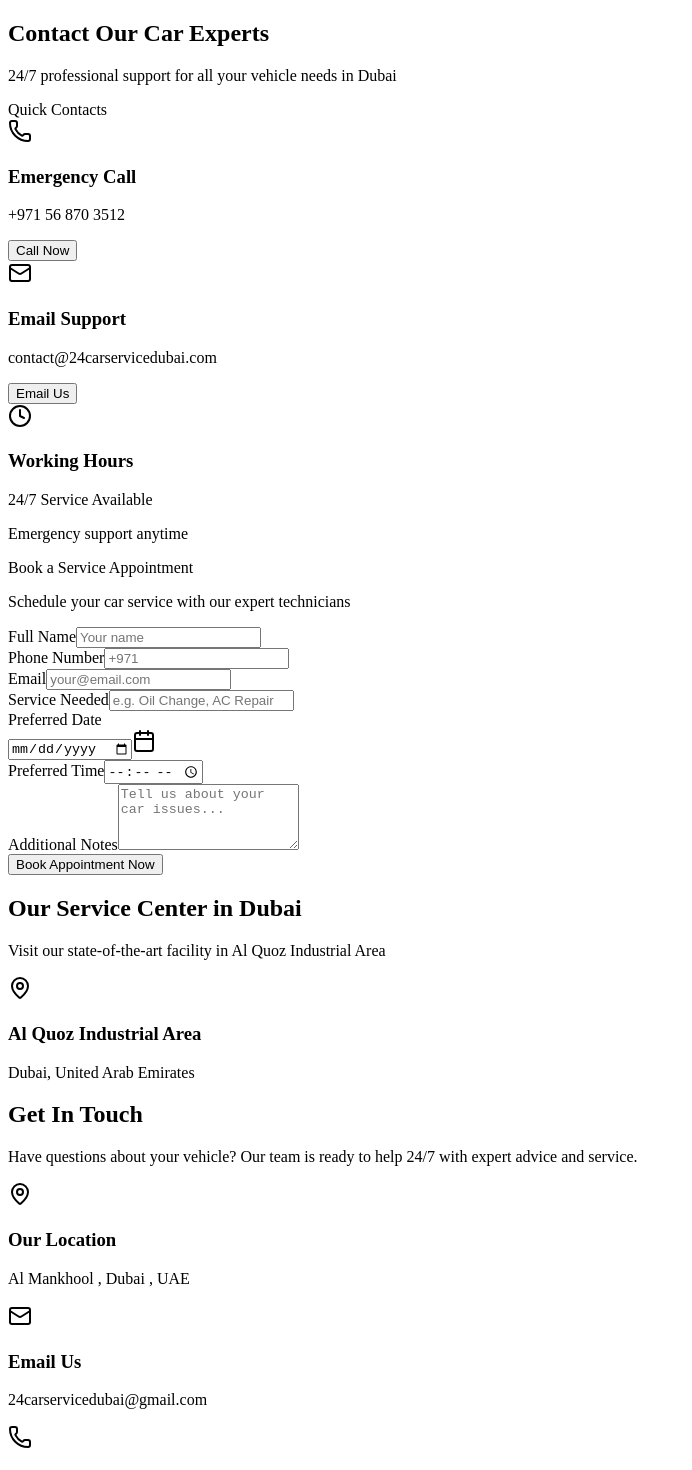
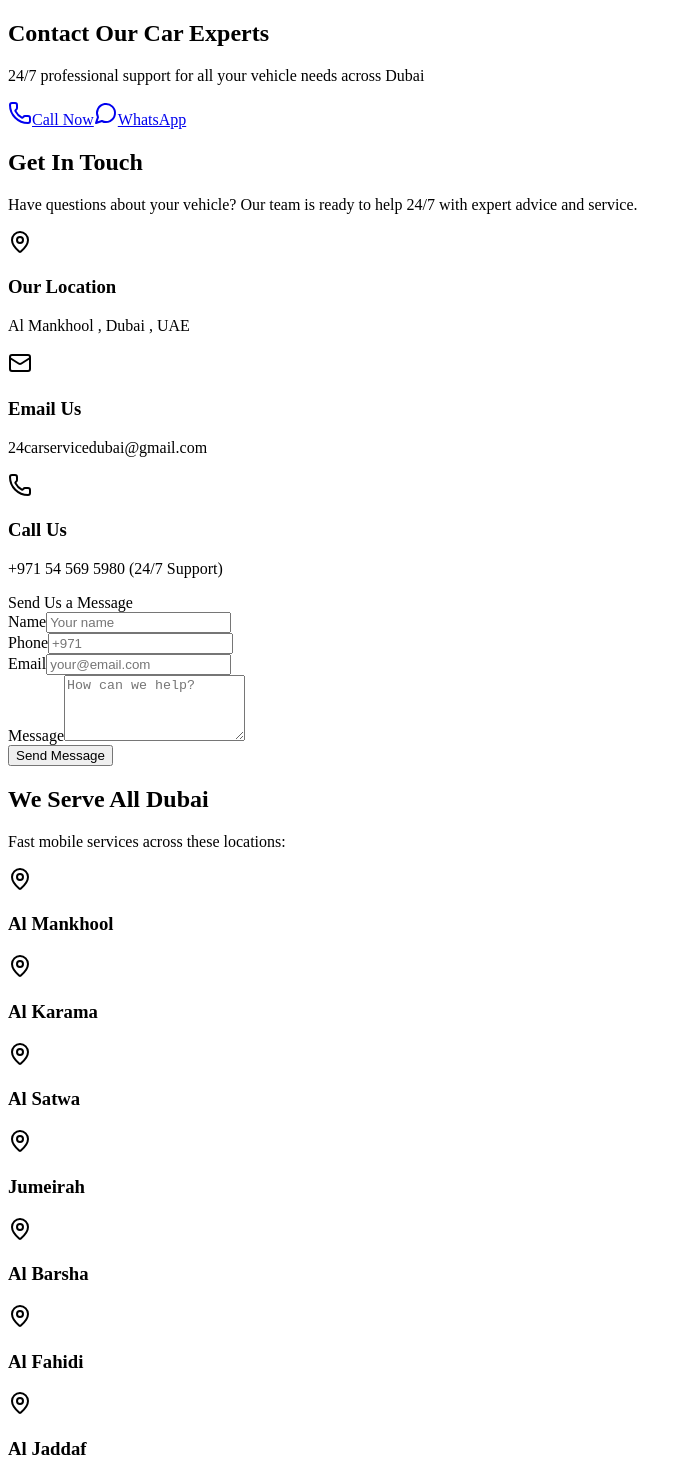
Before and after one commit to imam-hossain-wd/24-car-service-dubai, a Next.js app: page /ContactPage/ContactPage in a window 1280 px wide. Shown: the top 1470 px of the page, without its empty margins (0-692 px from the left). Built offline with nearby package versions, Linux system fonts and the light colour scheme.

Commit message:
contact page modify

```diff
--- a/src/app/layout.jsx
+++ b/src/app/layout.jsx
@@ -38,8 +38,8 @@ export default function RootLayout({ children }) {
           {children}
           <SpeedInsights/>
           <Analytics />
-          {/* <FloatingButtons />
-          <MobileBottomNav /> */}
+          <FloatingButtons />
+          <MobileBottomNav />
           <Footer />
         </div>
       </body>
--- a/src/components/view/GetTouch/GetTouch.jsx
+++ b/src/components/view/GetTouch/GetTouch.jsx
@@ -6,7 +6,7 @@ import { Card , CardContent, CardHeader, CardTitle } from '@/components/ui/card'
 
 export default function GetTouch() {
   return (
-    <section className="py-8 md:py-24 bg-gradient-to-b from-gray-50 to-white">
+    <section className="py-8 md:py-12 bg-gradient-to-b from-gray-50 to-white">
     <div className="container mx-auto">
       <div className="grid items-center gap-12 lg:grid-cols-2">
         <div className='w-[85%] mx-auto'>
--- a/src/components/view/Reviews/Reviews.jsx
+++ b/src/components/view/Reviews/Reviews.jsx
@@ -178,6 +178,7 @@ import Image from 'next/image';
 import googleLogo from '../../../assets/googleLogo.png'
 import googleVerifiedBadge from '../../../assets/googleVerifiedBadge.png'
 import googleTextIcon from '../../../assets/googleTextIcon.png'
+import Link from 'next/link';
 
 const reviews = [
   {
@@ -259,7 +260,8 @@ export default function Reviews() {
 
             <div className="text-center">
               <button className="bg-primary hover:bg-green-600 text-white px-4 md:px-6 py-2 rounded-full text-[14px] md:text-lg font-medium transition-colors">
-                Review us on Google
+               <Link href="https://g.page/r/CdrwD2SVrLO7EAI/review">
+                Review us on Google</Link>
               </button>
             </div>
           </div>
@@ -343,7 +345,7 @@ export default function Reviews() {
                     </p>
                     <div className="flex items-center justify-between">
                       <a
-                        href="https://g.page/r/CdrwD2SVrLO7EAI/review"
+                        href="https://share.google/2cj4qTPpn0OHGc1zf"
                         className="text-primary hover:text-green-600 text-sm font-medium flex items-center gap-1 transition-colors"
                       >
                         Read full review <ChevronRight className="w-4 h-4" />
--- a/src/pages/ContactPage/ContactPage.jsx
+++ b/src/pages/ContactPage/ContactPage.jsx
@@ -1,3 +1,77 @@
+// import { Calendar, Clock, Mail, MapPin, Phone } from 'lucide-react'
+// import { Card, CardContent, CardHeader, CardTitle } from '@/components/ui/card'
+// import { Button } from '@/components/ui/button'
+// import { Input } from '@/components/ui/input'
+// import { Textarea } from '@/components/ui/textarea'
+// import GetTouch from '@/components/view/GetTouch/GetTouch'
+// import { getContactPageSchema } from '@/schemas/contactPageSchema'
+// import { SeoHead } from '@/seo/SeoHead'
+// import MapComponent from '@/components/ui/shared/Map/MapComponent'
+
+
+
+// export default function ContactPage() {
+
+//   const pageTitle = "Contact 24 Car Service Dubai | 24/7 Car Help";
+//   const pageDescription = "Need urgent car help in Dubai? Contact 24 Car Service Dubai anytime for 24/7 on-demand car repair, battery replacement, and roadside assistance. Call or WhatsApp now!";
+//   const pageKeywords = "contact car repair Dubai, mobile mechanic phone number, 24/7 roadside assistance, emergency car service contact Dubai";
+//   const pageCanonical = "https://24CarServiceDubai.com/contact";
+
+//   const contactPageSchema = getContactPageSchema();
+
+
+//   return (
+//     <div>
+//       <SeoHead
+//         title={pageTitle}
+//         description={pageDescription}
+//         keywords={pageKeywords}
+//         canonicalUrl={pageCanonical}
+//         schema={contactPageSchema} // Pass the ContactPage schema object
+//       />
+
+//       <div className="bg-white">
+
+//           <section className="relative h-[60vh] min-h-[500px] w-full bg-[image:linear-gradient(to_right,var(--tw-gradient-from)/10,var(--tw-gradient-to)/10),url('https://res.cloudinary.com/dmzcvexar/image/upload/v1752751674/24_car_service_contact_us_y2xjdv.webp')] bg-cover bg-center bg-no-repeat">
+//   {/* Rest of the code remains the same */}
+
+//   <div className="absolute inset-0 bg-black/20" />
+//           <div className="container relative z-10 flex h-full flex-col items-center justify-center text-center">
+//             <h1 className="text-4xl font-bold text-white sm:text-5xl md:text-6xl">
+//               Contact Our <span className="text-primary">Car Experts</span>
+//             </h1>
+//             <p className="mt-4 max-w-2xl text-lg text-white/90 sm:text-xl">
+//               24/7 professional support for all your vehicle needs in Dubai
+//             </p>
+//           </div>
+// </section>
+
+// <GetTouch />
+//         {/* </section> */}
+
+//          {/* Map Section */}
+//         <section className="py-16 bg-gray-50">
+//           <div className="container mx-auto">
+//             <div className="mx-auto max-w-4xl text-center mb-12">
+//               <h2 className="text-3xl font-bold sm:text-4xl mb-4">
+//                 Our <span className="text-primary">Service Center</span> in Dubai
+//               </h2>
+//               <p className="text-lg text-gray-600">
+//                 Visit our state-of-the-art facility in Al Quoz Industrial Area
+//               </p>
+//             </div>
+//             <MapComponent />
+//           </div>
+//         </section>
+
+
+
+//       </div>
+//     </div>
+//   )
+// }
+
+
 import { Calendar, Clock, Mail, MapPin, Phone } from 'lucide-react'
 import { Card, CardContent, CardHeader, CardTitle } from '@/components/ui/card'
 import { Button } from '@/components/ui/button'
@@ -6,11 +80,11 @@ import { Textarea } from '@/components/ui/textarea'
 import GetTouch from '@/components/view/GetTouch/GetTouch'
 import { getContactPageSchema } from '@/schemas/contactPageSchema'
 import { SeoHead } from '@/seo/SeoHead'
-
-
+import MapComponent from '@/components/ui/shared/Map/MapComponent'
+import { WhatsAppButton } from '@/components/ui/shared/Buttons/WhatsAppButton/WhatsAppButton'
+import { CallNowButton } from '@/components/ui/shared/Buttons/CallNowButton/CallNowButton'
 
 export default function ContactPage() {
-
   const pageTitle = "Contact 24 Car Service Dubai | 24/7 Car Help";
   const pageDescription = "Need urgent car help in Dubai? Contact 24 Car Service Dubai anytime for 24/7 on-demand car repair, battery replacement, and roadside assistance. Call or WhatsApp now!";
   const pageKeywords = "contact car repair Dubai, mobile mechanic phone number, 24/7 roadside assistance, emergency car service contact Dubai";
@@ -18,6 +92,18 @@ export default function ContactPage() {
 
   const contactPageSchema = getContactPageSchema();
 
+  const serviceAreas = [
+    'Al Mankhool - Dubai, UAE',
+    'Al Karama - Dubai, UAE',
+    'Al Satwa - Dubai, UAE',
+    'Jumeirah - Dubai, UAE',
+    'Al Barsha - Dubai, UAE',
+    'Al Fahidi - Dubai, UAE',
+    'Al Jaddaf - Dubai, UAE',
+    'Al Jaffiliya - Dubai, UAE',
+    'Dubai Marina - Dubai, UAE',
+    'Downtown Dubai - Dubai, UAE'
+  ];
 
   return (
     <div>
@@ -26,141 +112,94 @@ export default function ContactPage() {
         description={pageDescription}
         keywords={pageKeywords}
         canonicalUrl={pageCanonical}
-        schema={contactPageSchema} // Pass the ContactPage schema object
+        schema={contactPageSchema}
       />
 
       <div className="bg-white">
-        {/* Hero Section */}
-        <section className="relative h-[60vh] min-h-[500px] w-full bg-gradient-to-r from-primary/10 to-secondary/10">
-          <div className="absolute inset-0 bg-black/20" />
-          <div className="container relative z-10 flex h-full flex-col items-center justify-center text-center">
-            <h1 className="text-4xl font-bold text-white sm:text-5xl md:text-6xl">
-              Contact Our <span className="text-primary">Car Experts</span>
-            </h1>
-            <p className="mt-4 max-w-2xl text-lg text-white/90 sm:text-xl">
-              24/7 professional support for all your vehicle needs in Dubai
-            </p>
+        {/* Enhanced Hero Section */}
+        <section className="relative h-[60vh] min-h-[300px] w-full overflow-hidden">
+          {/* Background Image with Parallax Effect */}
+          <div className="absolute inset-0 bg-[url('https://res.cloudinary.com/dmzcvexar/image/upload/v1752751674/24_car_service_contact_us_y2xjdv.webp')] bg-cover bg-center bg-no-repeat scale-110 animate-zoom-in-out"></div>
+
+          {/* Gradient Overlay */}
+          <div className="absolute inset-0 bg-gradient-to-t from-black/80 via-black/40 to-transparent"></div>
+
+          {/* Content */}
+          <div className="container relative z-10 flex h-full flex-col items-center justify-center text-center px-4">
+            <div className="max-w-4xl space-y-2">
+              <h1 className="text-4xl font-bold text-white sm:text-5xl md:text-6xl lg:text-6xl animate-fade-in-up">
+                Contact Our <span className="text-primary">Car Experts</span>
+              </h1>
+              <p className="mt-2 w-[90%] text-xl text-white/90 sm:text-2xl md:max-w-3xl mx-auto animate-fade-in-up delay-100">
+                24/7 professional support for all your vehicle needs across Dubai
+              </p>
+              <div className="flex flex-wrap justify-center gap-4 mt-4 animate-fade-in-up delay-200">
+                {/* <Button size="lg" className="bg-primary hover:bg-primary/90">
+                  <Phone className="w-5 h-5 mr-2" /> Call Now
+                </Button> */}
+                <CallNowButton />
+                {/* <Button size="lg" variant="outline" className="text-white border-white text-black hover:bg-white/10">
+                  <Mail className="w-5 h-5 mr-2" /> Email Us
+                </Button> */}
+                <WhatsAppButton />
+              </div>
+            </div>
           </div>
+
         </section>
 
-        {/* Contact Grid */}
-        <section className="py-16 md:py-24">
-          <div className="container mx-auto">
-            <div className="grid gap-12 lg:grid-cols-3">
-              {/* Contact Info Card */}
-              <Card className="border-0 bg-gradient-to-b from-primary/5 to-white shadow-lg">
-                <CardHeader>
-                  <CardTitle className="text-2xl">Quick Contacts</CardTitle>
-                </CardHeader>
-                <CardContent className="space-y-6">
-                  <div className="flex items-start gap-4">
-                    <div className="mt-1 rounded-full bg-primary/10 p-3">
-                      <Phone className="h-6 w-6 text-primary" />
-                    </div>
-                    <div>
-                      <h3 className="text-lg font-semibold">Emergency Call</h3>
-                      <p className="text-gray-600">+971 56 870 3512</p>
-                      <Button variant="link" className="h-auto p-0 text-primary">
-                        Call Now
-                      </Button>
-                    </div>
+
+        <GetTouch />
+
+
+        {/* service areas */}
+
+        <section className=" bg-white">
+          <div className="container mx-auto px-4">
+            <div className="text-center mb-8">
+              <h2 className="text-2xl font-bold sm:text-3xl mb-3">
+                We Serve <span className="text-primary">All Dubai</span>
+              </h2>
+              <p className="text-gray-600 text-sm sm:text-base">
+                Fast mobile services across these locations:
+              </p>
+            </div>
+
+            <div className="max-w-3xl mx-auto">
+              <div className="grid grid-cols-3 sm:grid-cols-5 gap-2 sm:gap-3">
+                {serviceAreas.map((area, index) => (
+                  <div
+                    key={index}
+                    className="group flex flex-col items-center justify-center p-3 sm:p-3 rounded-lg bg-gray-50 hover:bg-primary/5 transition-all border border-gray-200 hover:border-primary/30"
+                  >
+                    <MapPin className="w-4 h-4 sm:w-5 sm:h-5 text-primary mb-1.5" />
+                    <h3 className="text-xs sm:text-sm font-medium text-gray-800 text-center leading-tight">
+                      {area.split(' - ')[0]}
+                    </h3>
                   </div>
+                ))}
+              </div>
 
-                  <div className="flex items-start gap-4">
-                    <div className="mt-1 rounded-full bg-primary/10 p-3">
-                      <Mail className="h-6 w-6 text-primary" />
-                    </div>
-                    <div>
-                      <h3 className="text-lg font-semibold">Email Support</h3>
-                      <p className="text-gray-600">contact@24carservicedubai.com</p>
-                      <Button variant="link" className="h-auto p-0 text-primary">
-                        Email Us
-                      </Button>
-                    </div>
-                  </div>
-
-                  <div className="flex items-start gap-4">
-                    <div className="mt-1 rounded-full bg-primary/10 p-3">
-                      <Clock className="h-6 w-6 text-primary" />
-                    </div>
-                    <div>
-                      <h3 className="text-lg font-semibold">Working Hours</h3>
-                      <p className="text-gray-600">24/7 Service Available</p>
-                      <p className="text-sm text-gray-500">
-                        Emergency support anytime
-                      </p>
-                    </div>
-                  </div>
-                </CardContent>
-              </Card>
-
-              {/* Appointment Form */}
-              <Card className="border-0 bg-white/90 backdrop-blur-sm shadow-lg lg:col-span-2">
-                <CardHeader>
-                  <CardTitle className="text-2xl">Book a Service Appointment</CardTitle>
-                  <p className="text-gray-600">
-                    Schedule your car service with our expert technicians
-                  </p>
-                </CardHeader>
-                <CardContent>
-                  <form className="grid gap-6">
-                    <div className="grid gap-4 md:grid-cols-2">
-                      <div className="space-y-2">
-                        <label className="text-sm font-medium">Full Name</label>
-                        <Input placeholder="Your name" />
-                      </div>
-                      <div className="space-y-2">
-                        <label className="text-sm font-medium">Phone Number</label>
-                        <Input placeholder="+971" type="tel" />
-                      </div>
-                    </div>
-
-                    <div className="grid gap-4 md:grid-cols-2">
-                      <div className="space-y-2">
-                        <label className="text-sm font-medium">Email</label>
-                        <Input placeholder="your@email.com" type="email" />
-                      </div>
-                      <div className="space-y-2">
-                        <label className="text-sm font-medium">Service Needed</label>
-                        <Input placeholder="e.g. Oil Change, AC Repair" />
-                      </div>
-                    </div>
-
-                    <div className="grid gap-4 md:grid-cols-2">
-                      <div className="space-y-2">
-                        <label className="text-sm font-medium">Preferred Date</label>
-                        <div className="relative">
-                          <Input placeholder="Select date" type="date" />
-                          <Calendar className="absolute right-3 top-3 h-5 w-5 text-gray-400" />
-                        </div>
-                      </div>
-                      <div className="space-y-2">
-                        <label className="text-sm font-medium">Preferred Time</label>
-                        <Input placeholder="Select time" type="time" />
-                      </div>
-                    </div>
-
-                    <div className="space-y-2">
-                      <label className="text-sm font-medium">Additional Notes</label>
-                      <Textarea
-                        placeholder="Tell us about your car issues..."
-                        rows={4}
-                      />
-                    </div>
-
-                    <Button size="lg" className="w-full">
-                      Book Appointment Now
-                    </Button>
-                  </form>
-                </CardContent>
-              </Card>
+              <div className="text-center mt-8">
+                <Button
+                  variant="ghost"
+                  size="sm"
+                  className="text-primary text-sm hover:bg-primary/10 border border-primary/20"
+                >
+                  Check Your Area
+                </Button>
+              </div>
             </div>
           </div>
         </section>
 
+        {/* service areas */}
+
+
+
         {/* Map Section */}
-        <section className="py-16 bg-gray-50">
-          <div className="container mx-auto">
+        <section className="py-8 bg-white">
+          <div className="container mx-auto px-4">
             <div className="mx-auto max-w-4xl text-center mb-12">
               <h2 className="text-3xl font-bold sm:text-4xl mb-4">
                 Our <span className="text-primary">Service Center</span> in Dubai
@@ -169,23 +208,127 @@ export default function ContactPage() {
                 Visit our state-of-the-art facility in Al Quoz Industrial Area
               </p>
             </div>
-
-            <div className="rounded-2xl overflow-hidden shadow-xl border border-gray-200 h-[400px]">
-              {/* Replace with your actual map embed */}
-              <div className="h-full w-full bg-gradient-to-r from-primary/10 to-secondary/10 flex items-center justify-center">
-                <div className="text-center">
-                  <MapPin className="h-12 w-12 text-primary mx-auto mb-4" />
-                  <h3 className="text-xl font-semibold">Al Quoz Industrial Area</h3>
-                  <p className="text-gray-600">Dubai, United Arab Emirates</p>
-                </div>
-              </div>
-            </div>
+            <MapComponent />
           </div>
         </section>
-
-        {/* Get In Touch Component */}
-        <GetTouch />
       </div>
     </div>
   )
 }
+
+
+
+{/* Contact Grid */ }
+// <section className="py-16 md:py-24">
+//   <div className="container mx-auto">
+//     <div className="grid gap-12 lg:grid-cols-3">
+//       {/* Contact Info Card */}
+//       <Card className="border-0 bg-gradient-to-b from-primary/5 to-white shadow-lg">
+//         <CardHeader>
+//           <CardTitle className="text-2xl">Quick Contacts</CardTitle>
+//         </CardHeader>
+//         <CardContent className="space-y-6">
+//           <div className="flex items-start gap-4">
+//             <div className="mt-1 rounded-full bg-primary/10 p-3">
+//               <Phone className="h-6 w-6 text-primary" />
+//             </div>
+//             <div>
+//               <h3 className="text-lg font-semibold">Emergency Call</h3>
+//               <p className="text-gray-600">+971 54 569 5980</p>
+//               <Button variant="link" className="h-auto p-0 text-primary">
+//                 Call Now
+//               </Button>
+//             </div>
+//           </div>
+
+//           <div className="flex items-start gap-4">
+//             <div className="mt-1 rounded-full bg-primary/10 p-3">
+//               <Mail className="h-6 w-6 text-primary" />
+//             </div>
+//             <div>
+//               <h3 className="text-lg font-semibold">Email Support</h3>
+//               <p className="text-gray-600">24carservicedubai@gmail.com </p>
+//               <Button variant="link" className="h-auto p-0 text-primary">
+//                 Email Us
+//               </Button>
+//             </div>
+//           </div>
+
+//           <div className="flex items-start gap-4">
+//             <div className="mt-1 rounded-full bg-primary/10 p-3">
+//               <Clock className="h-6 w-6 text-primary" />
+//             </div>
+//             <div>
+//               <h3 className="text-lg font-semibold">Working Hours</h3>
+//               <p className="text-gray-600">24/7 Service Available</p>
+//               <p className="text-sm text-gray-500">
+//                 Emergency support anytime
+//               </p>
+//             </div>
+//           </div>
+//         </CardContent>
+//       </Card>
+
+//       {/* Appointment Form */}
+//       <Card className="border-0 bg-white/90 backdrop-blur-sm shadow-lg lg:col-span-2">
+//         <CardHeader>
+//           <CardTitle className="text-2xl">Book a Service Appointment</CardTitle>
+//           <p className="text-gray-600">
+//             Schedule your car service with our expert technicians
+//           </p>
+//         </CardHeader>
+//         <CardContent>
+//           <form className="grid gap-6">
+//             <div className="grid gap-4 md:grid-cols-2">
+//               <div className="space-y-2">
+//                 <label className="text-sm font-medium">Full Name</label>
+//                 <Input placeholder="Your name" />
+//               </div>
+//               <div className="space-y-2">
+//                 <label className="text-sm font-medium">Phone Number</label>
+//                 <Input placeholder="+971" type="tel" />
+//               </div>
+//             </div>
+
+//             <div className="grid gap-4 md:grid-cols-2">
+//               <div className="space-y-2">
+//                 <label className="text-sm font-medium">Email</label>
+//                 <Input placeholder="your@email.com" type="email" />
+//               </div>
+//               <div className="space-y-2">
+//                 <label className="text-sm font-medium">Service Needed</label>
+//                 <Input placeholder="e.g. Oil Change, AC Repair" />
+//               </div>
+//             </div>
+
+//             <div className="grid gap-4 md:grid-cols-2">
+//               <div className="space-y-2">
+//                 <label className="text-sm font-medium">Preferred Date</label>
+//                 <div className="relative">
+//                   <Input placeholder="Select date" type="date" />
+//                   <Calendar className="absolute right-3 top-3 h-5 w-5 text-gray-400" />
+//                 </div>
+//               </div>
+//               <div className="space-y-2">
+//                 <label className="text-sm font-medium">Preferred Time</label>
+//                 <Input placeholder="Select time" type="time" />
+//               </div>
+//             </div>
+
+//             <div className="space-y-2">
+//               <label className="text-sm font-medium">Additional Notes</label>
+//               <Textarea
+//                 placeholder="Tell us about your car issues..."
+//                 rows={4}
+//               />
+//             </div>
+
+//             <Button size="lg" className="w-full">
+//               Book Appointment Now
+//             </Button>
+//           </form>
+//         </CardContent>
+//       </Card>
+//     </div>
+//   </div>
+// </section>
```
Also changed, not shown: src/assets/images/24 car service contact us.webp (added), 1 other file (tests, documents, lock files or other folders).
